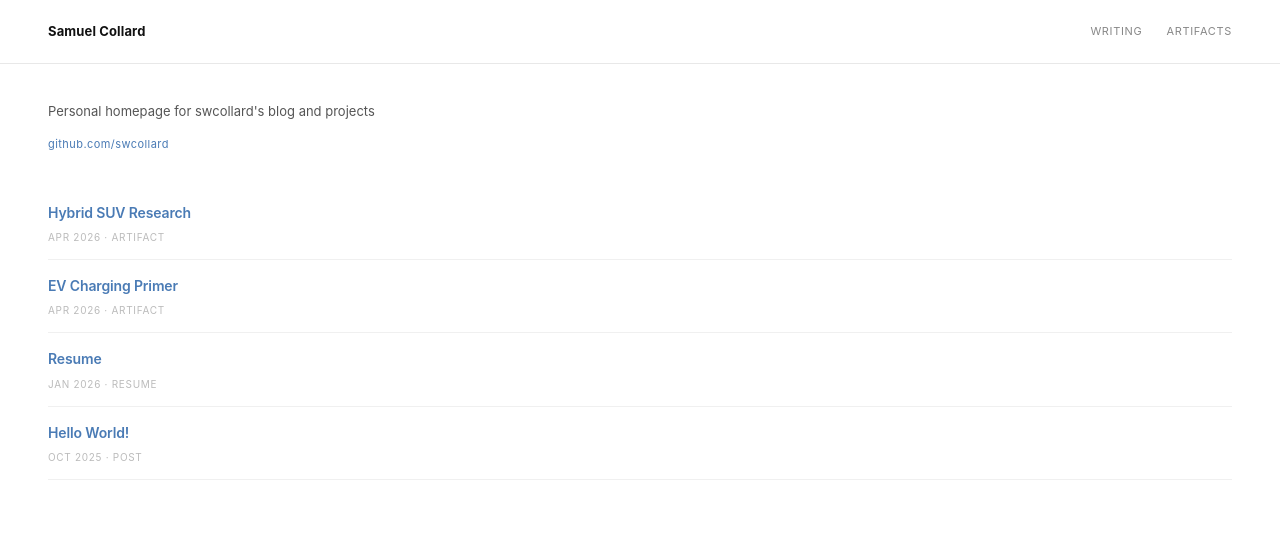
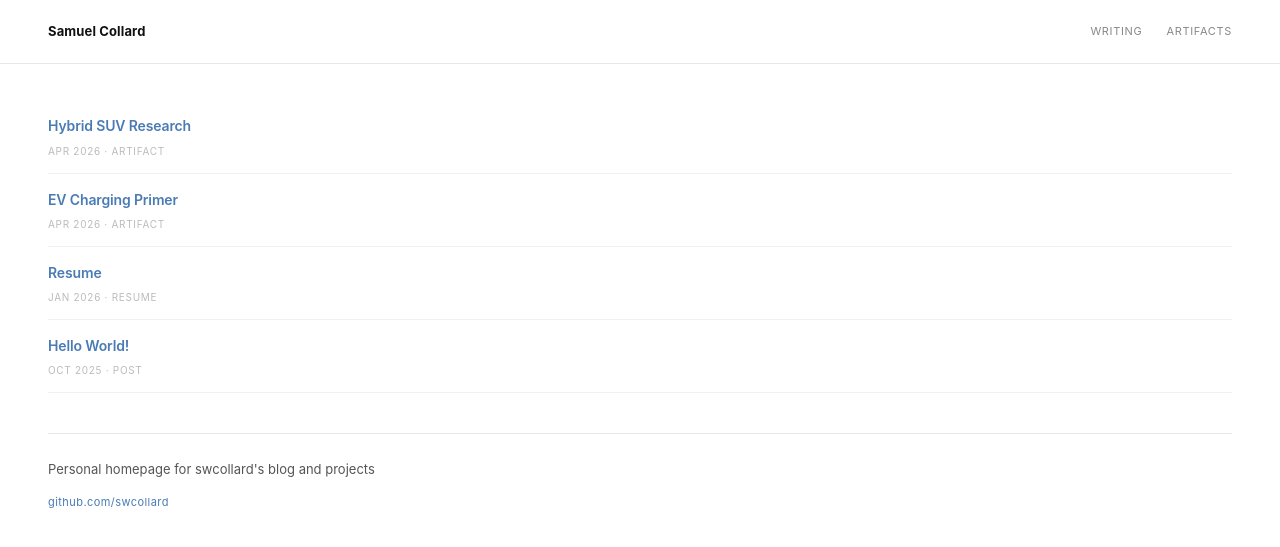
Before and after one commit to swcollard/swcollard.github.io, a Jekyll site: the page built from index.html, in a window 1280 px wide. Shown: the top 547 px of the page. Built offline with Jekyll 4.4.1, drawn with Linux system fonts in a browser that asks for light colours; the list of posts is cut into pages by our own code.

Commit message:
feat: pagination (page size 5), blurb moved to footer

```diff
--- a/_config.yml
+++ b/_config.yml
@@ -4,7 +4,11 @@
 markdown: kramdown
 permalink: /:year/:title:output_ext
 
+paginate: 5
+paginate_path: "/page:num/"
+
 plugins:
+  - jekyll-paginate
   - jekyll-sitemap
   - jekyll-seo-tag
 
--- a/assets/css/style.css
+++ b/assets/css/style.css
@@ -54,8 +54,8 @@
 /* ── Page wrapper ── */
 main { padding: 36px var(--page-padding) 64px; }
 
-/* ── Intro block (homepage only) ── */
-.intro { margin-bottom: 32px; }
+/* ── Intro block (homepage only, shown at bottom) ── */
+.intro { margin-top: 40px; padding-top: 24px; border-top: 1px solid var(--color-border); }
 
 .intro p {
   font-size: 13px;
@@ -98,6 +98,28 @@
   text-transform: uppercase;
   margin-top: 3px;
 }
+
+/* ── Pagination ── */
+.pagination {
+  display: flex;
+  align-items: center;
+  gap: 16px;
+  padding: 20px 0 0;
+  font-size: 11px;
+  letter-spacing: 0.05em;
+  text-transform: uppercase;
+}
+
+.pagination-link {
+  color: var(--color-accent);
+  text-decoration: none;
+}
+
+.pagination-link:hover { text-decoration: underline; }
+
+.pagination-link.disabled { color: var(--color-subtle); cursor: default; }
+
+.pagination-info { color: var(--color-subtle); }
 
 /* ── Listing page heading ── */
 .page-heading {
--- /dev/null
+++ b/index.html
@@ -0,0 +1,59 @@
+---
+layout: default
+---
+
+{% if paginator.page == 1 %}
+  {% assign posts_data = "" | split: "" %}
+  {% for post in paginator.posts %}
+    {% capture item %}{{ post.date | date: "%Y-%m-%d" }}|||{{ post.title }}|||{{ post.url }}|||Post{% endcapture %}
+    {% assign posts_data = posts_data | push: item %}
+  {% endfor %}
+
+  {% assign artifacts_data = "" | split: "" %}
+  {% for artifact in site.data.artifacts %}
+    {% capture item %}{{ artifact.date | date: "%Y-%m-%d" }}|||{{ artifact.title }}|||{{ artifact.url }}|||{{ artifact.type }}{% endcapture %}
+    {% assign artifacts_data = artifacts_data | push: item %}
+  {% endfor %}
+
+  {% assign all_items = posts_data | concat: artifacts_data | sort | reverse %}
+
+  <ul class="feed">
+    {% for item in all_items %}
+      {% assign parts = item | split: "|||" %}
+      <li class="feed-item">
+        <a href="{{ parts[2] }}">{{ parts[1] }}</a>
+        <div class="feed-meta">{{ parts[0] | date: "%b %Y" }} · {{ parts[3] }}</div>
+      </li>
+    {% endfor %}
+  </ul>
+{% else %}
+  <ul class="feed">
+    {% for post in paginator.posts %}
+    <li class="feed-item">
+      <a href="{{ post.url }}">{{ post.title }}</a>
+      <div class="feed-meta">{{ post.date | date: "%b %Y" }} · Post</div>
+    </li>
+    {% endfor %}
+  </ul>
+{% endif %}
+
+{% if paginator.total_pages > 1 %}
+<nav class="pagination">
+  {% if paginator.previous_page %}
+    <a href="{{ paginator.previous_page_path | relative_url }}" class="pagination-link">← Newer</a>
+  {% else %}
+    <span class="pagination-link disabled">← Newer</span>
+  {% endif %}
+  <span class="pagination-info">{{ paginator.page }} / {{ paginator.total_pages }}</span>
+  {% if paginator.next_page %}
+    <a href="{{ paginator.next_page_path | relative_url }}" class="pagination-link">Older →</a>
+  {% else %}
+    <span class="pagination-link disabled">Older →</span>
+  {% endif %}
+</nav>
+{% endif %}
+
+<div class="intro">
+  <p>{{ site.description }}</p>
+  <a href="https://github.com/{{ site.github_username }}">github.com/{{ site.github_username }}</a>
+</div>
--- a/index.md
+++ /dev/null
@@ -1,32 +0,0 @@
----
-layout: default
----
-
-<div class="intro">
-  <p>{{ site.description }}</p>
-  <a href="https://github.com/{{ site.github_username }}">github.com/{{ site.github_username }}</a>
-</div>
-
-{% assign posts_data = "" | split: "" %}
-{% for post in site.posts %}
-  {% capture item %}{{ post.date | date: "%Y-%m-%d" }}|||{{ post.title }}|||{{ post.url }}|||Post{% endcapture %}
-  {% assign posts_data = posts_data | push: item %}
-{% endfor %}
-
-{% assign artifacts_data = "" | split: "" %}
-{% for artifact in site.data.artifacts %}
-  {% capture item %}{{ artifact.date | date: "%Y-%m-%d" }}|||{{ artifact.title }}|||{{ artifact.url }}|||{{ artifact.type }}{% endcapture %}
-  {% assign artifacts_data = artifacts_data | push: item %}
-{% endfor %}
-
-{% assign all_items = posts_data | concat: artifacts_data | sort | reverse %}
-
-<ul class="feed">
-  {% for item in all_items %}
-    {% assign parts = item | split: "|||" %}
-    <li class="feed-item">
-      <a href="{{ parts[2] }}">{{ parts[1] }}</a>
-      <div class="feed-meta">{{ parts[0] | date: "%b %Y" }} · {{ parts[3] }}</div>
-    </li>
-  {% endfor %}
-</ul>
```
